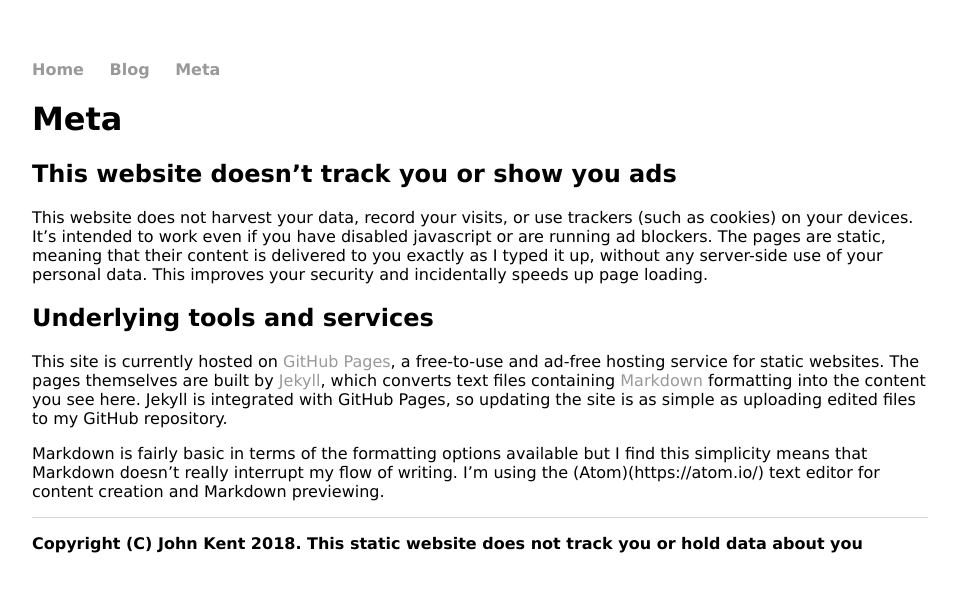
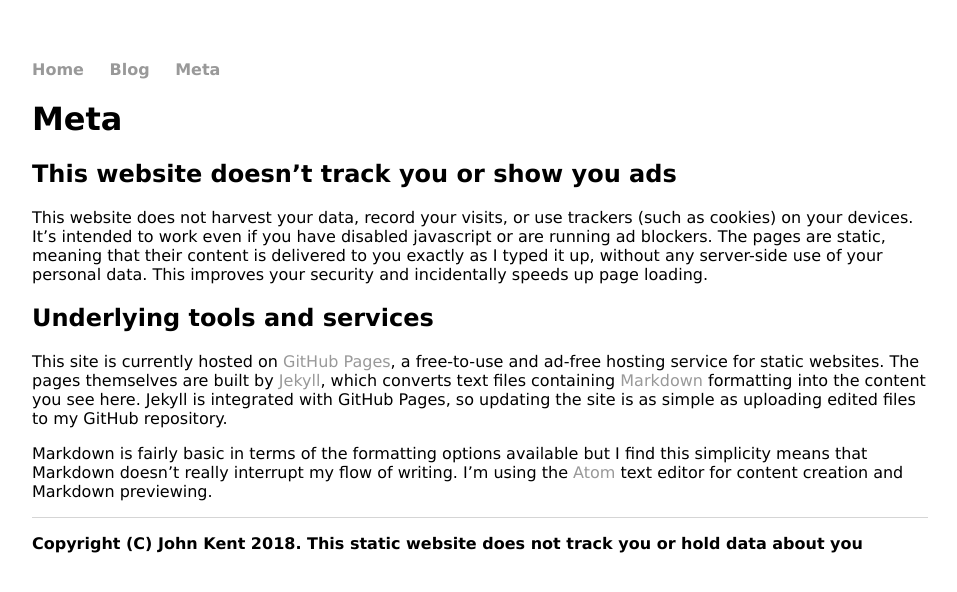
Before and after one commit to KineticLensman/KineticLensman.github.io, a Jekyll site: the page built from meta.md, in a window 1280 px wide. Shown: the top 592 px of the page, without its empty margins (160-1117 px from the left). Built offline with Jekyll 4.4.1, drawn with Linux system fonts in a browser that asks for light colours.

Commit message:
Update meta.md

```diff
--- a/meta.md
+++ b/meta.md
@@ -11,4 +11,4 @@ This website does not harvest your data, record your visits, or use trackers (su
 
 This site is currently hosted on [GitHub Pages](https://pages.github.com/), a free-to-use and ad-free hosting service for static websites. The pages themselves are built by [Jekyll](https://jekyllrb.com/), which converts text files containing [Markdown](https://daringfireball.net/projects/markdown/) formatting into the content you see here. Jekyll is integrated with GitHub Pages, so updating the site is as simple as uploading edited files to my GitHub repository.
 
-Markdown is fairly basic in terms of the formatting options available but I find this simplicity means that Markdown doesn't really interrupt my flow of writing. I'm using the (Atom)(https://atom.io/) text editor for content creation and Markdown previewing.
+Markdown is fairly basic in terms of the formatting options available but I find this simplicity means that Markdown doesn't really interrupt my flow of writing. I'm using the [Atom](https://atom.io/) text editor for content creation and Markdown previewing.
```
